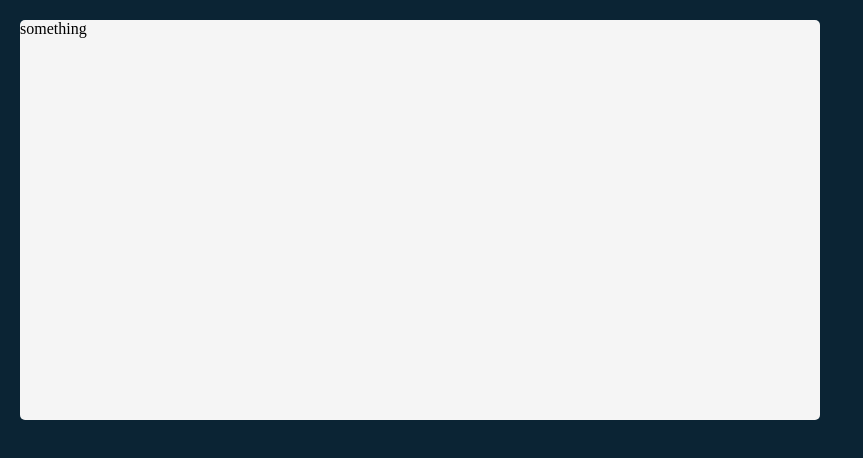
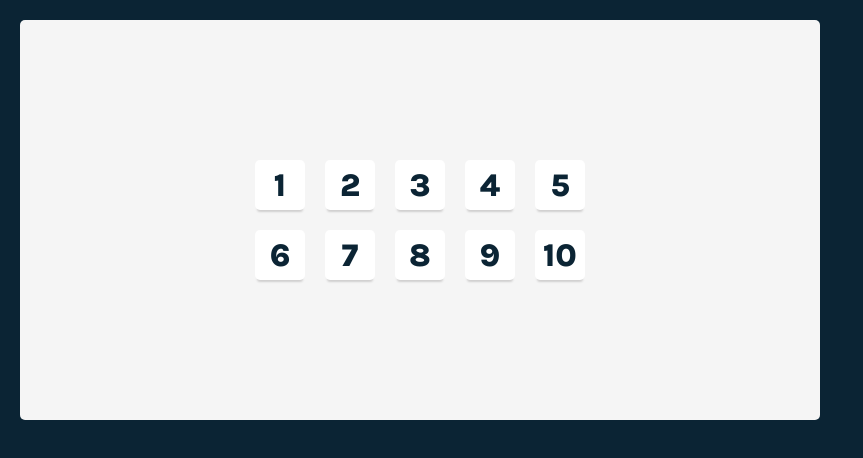
Before and after one commit to tarek102/tenzies, a React (Create React App) app: page / in a window 1280 px wide. Shown: the top 458 px of the page, without its empty margins (0-863 px from the left). Built offline with nearby package versions, Linux system fonts and the light colour scheme.

Commit message:
add dice and style them

```diff
--- a/src/App.css
+++ b/src/App.css
@@ -1,3 +1,5 @@
+@import url('https://fonts.googleapis.com/css2?family=Karla:wght@300;400;500;600;700;800&display=swap');
+
 * {
   box-sizing: border-box;
 }
@@ -13,4 +15,35 @@ main {
   height: 400px;
   max-width: 800px;
   border-radius: 5px;
+  display: flex;
+  flex-direction: column;
+  justify-content: center;
+  align-items: center;
+  padding: 20px;
 }
+
+.dice-container {
+  display: grid;
+  grid-template: auto auto / repeat(5, 1fr);
+  gap: 20px;
+}
+
+.dice-container > div {
+  border-radius: 5px;
+  box-shadow: 0 4px 2px -2px rgba(170, 168, 168, 0.479);
+  width: 50px;
+  height: 50px;
+  display: flex;
+  justify-content: center;
+  align-items: center;
+  cursor: pointer;
+  background-color: #ffff;
+}
+
+.dice-num {
+
+  color: #0B2434;
+  font-weight: 800;
+  font-family: karla;
+  font-size: 2rem;
+}
--- a/src/App.js
+++ b/src/App.js
@@ -1,10 +1,22 @@
 import './App.css';
+import Die from './components/Die';
 
 function App() {
   return (
     <div className="App">
       <main>
-        something
+        <div className='dice-container'>
+          <Die value="1"/>
+          <Die value="2"/>
+          <Die value="3"/>
+          <Die value="4"/>
+          <Die value="5"/>
+          <Die value="6"/>
+          <Die value="7"/>
+          <Die value="8"/>
+          <Die value="9"/>
+          <Die value="10"/>
+        </div>
       </main>
     </div>
   );
--- /dev/null
+++ b/src/components/Die.js
@@ -0,0 +1,13 @@
+import React from 'react'
+
+const Die = (props) => {
+  return (
+    <div>
+        <h2 className='dice-num'>
+            {props.value}
+        </h2>
+    </div>
+  )
+}
+
+export default Die
```
